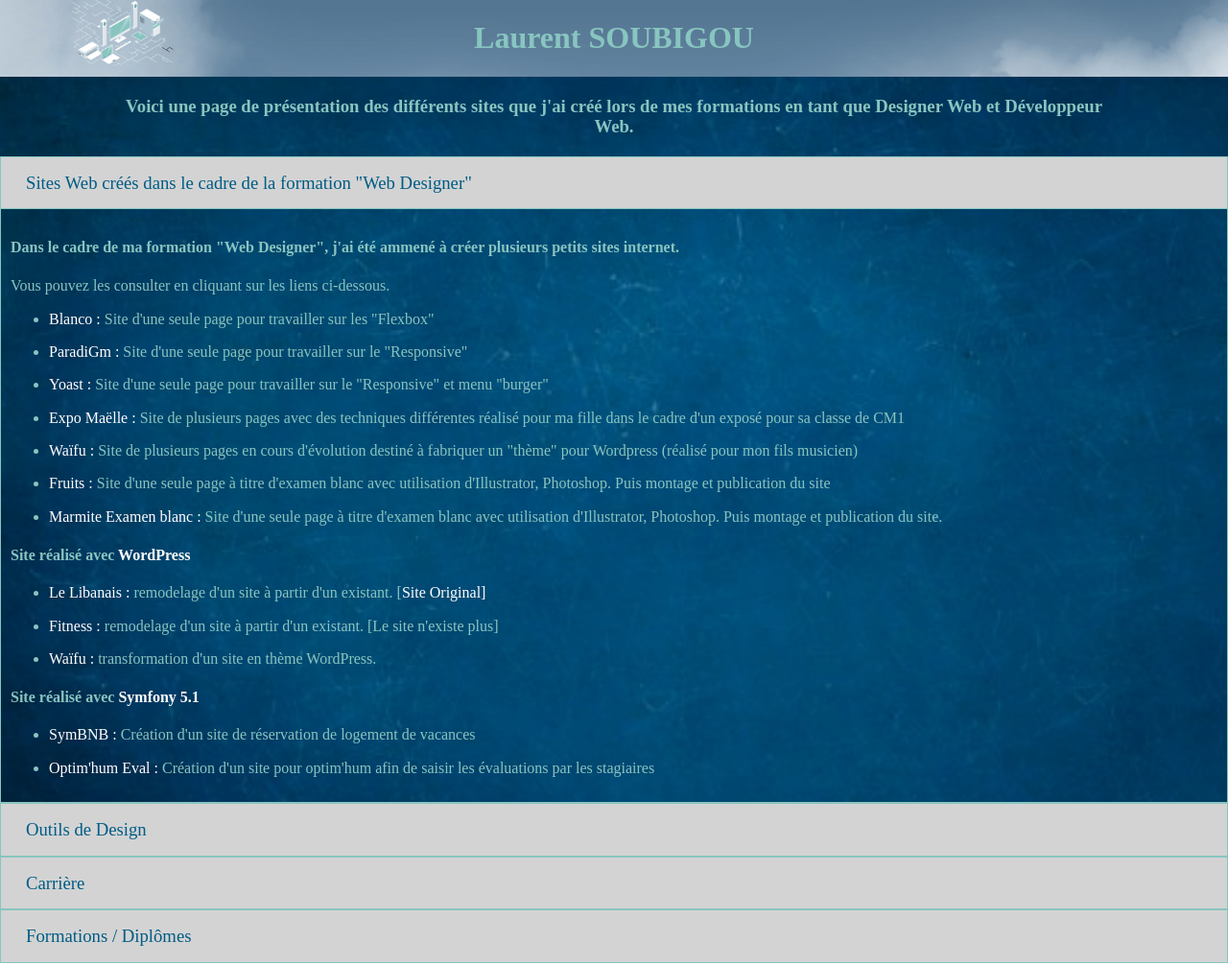
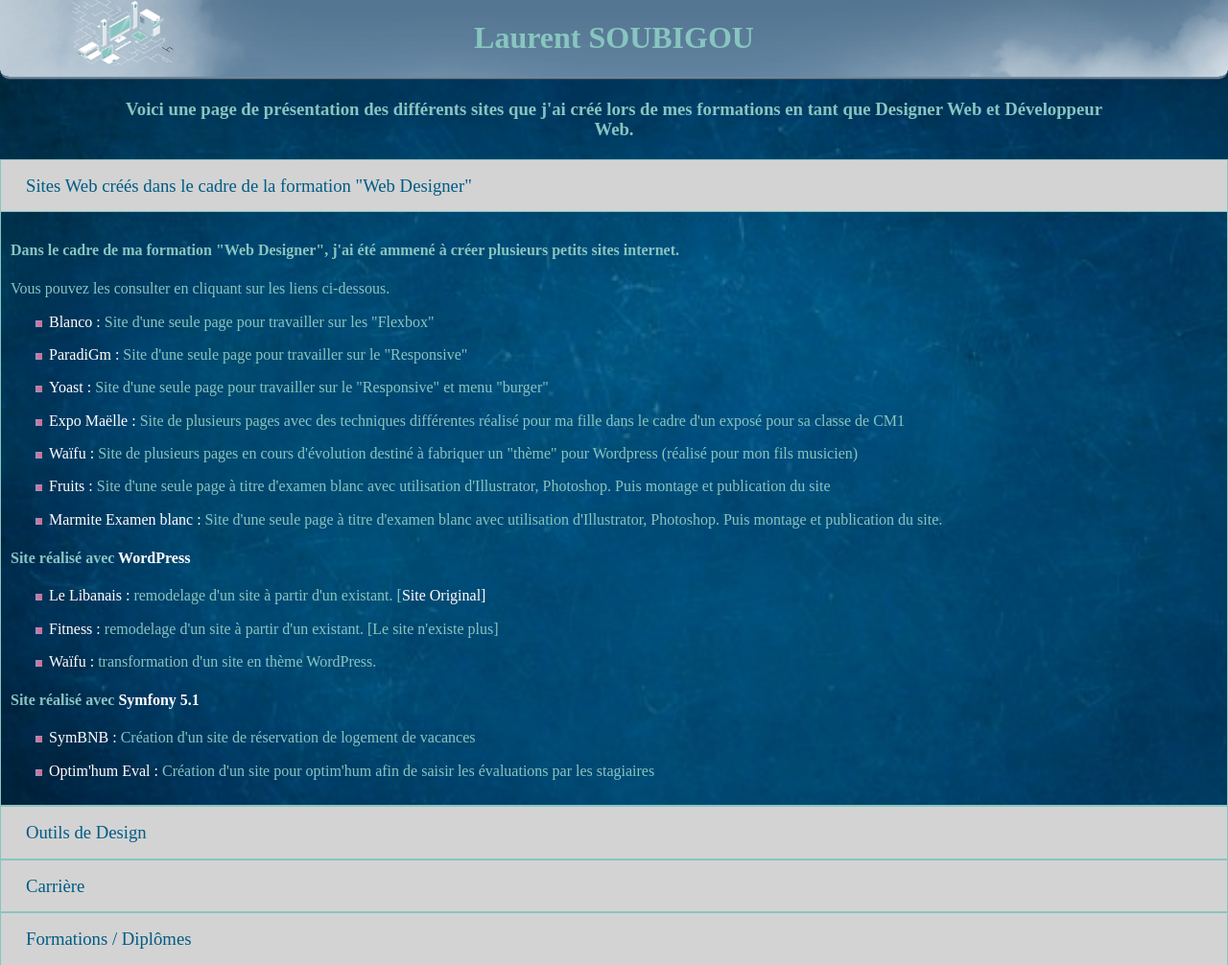
Before and after one commit to Buldomas/LS_Informatique, a plain HTML site: page index.html in a window 1280 px wide. Shown: the whole page at 96% size. Drawn offline with Linux system fonts and the light colour scheme.

Commit message:
petite mise en page

```diff
--- a/present.css
+++ b/present.css
@@ -30,6 +30,10 @@ header {
 	background-repeat: no-repeat;
 	background-size: cover;
 	background-clip: content-box;
+	border-bottom-left-radius: 10px;
+	border-bottom-right-radius: 10px;
+	border-bottom-style: ridge;
+	border-bottom-color: rgba(123, 151, 174, 0.8);
 }
 .logo {
 	background-image: url("./Images/logo.png");
@@ -56,6 +60,13 @@ header {
 	flex-direction: row;
 	justify-content: space-evenly;
 	flex-wrap: wrap;
+}
+.flexIllustrator img,
+.certificats img {
+	border: #88c5c0 1px solid;
+	border-top-left-radius: 10px;
+	border-bottom-right-radius: 10px;
+	box-shadow: 3px 2px 2px rgba(123, 151, 174, 0.8);
 }
 /* Corps de la page */
 main {
@@ -108,6 +119,10 @@ button:hover {
 	border-top: 0;
 	/*border-bottom: 0;*/
 }
+.card-body li {
+	list-style-type: none;
+	list-style-image: radial-gradient(ellipse at 100%, #e66465, #9198e5);
+}
 .card-header {
 	padding: 10px 20px 10px 20px;
 	background-color: lightgray;
@@ -119,9 +134,9 @@ button:hover {
 	height: auto;
 }
 .collapse {
-	transform: scaleX(1);
-	transition: all;
-	transition-delay: 0.3s;
+	/*transform: scaleX(1);*/
+	transition: all 1s ease-in-out;
+	/*transition-delay: 0.3s;*/
 }
 #collapseTwo {
 	display: block;
--- a/present.js
+++ b/present.js
@@ -25,7 +25,6 @@ monBouton.addEventListener("click", function () {
 	btmenu2.style.height = "auto";
 	btmenu3.style.height = "0";
 	btmenu4.style.height = "0";
-
 });
 var monBouton = document.getElementById("btn3");
 monBouton.addEventListener("click", function () {
```
Lines whose indentation alone changed are shown as unchanged.
